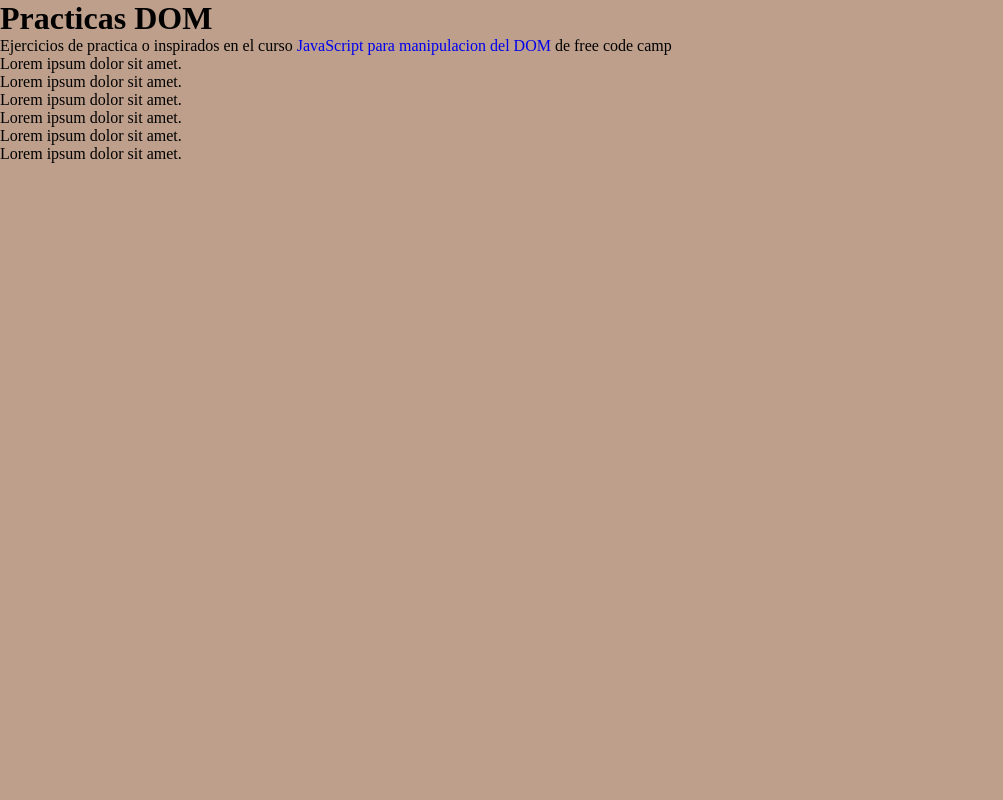
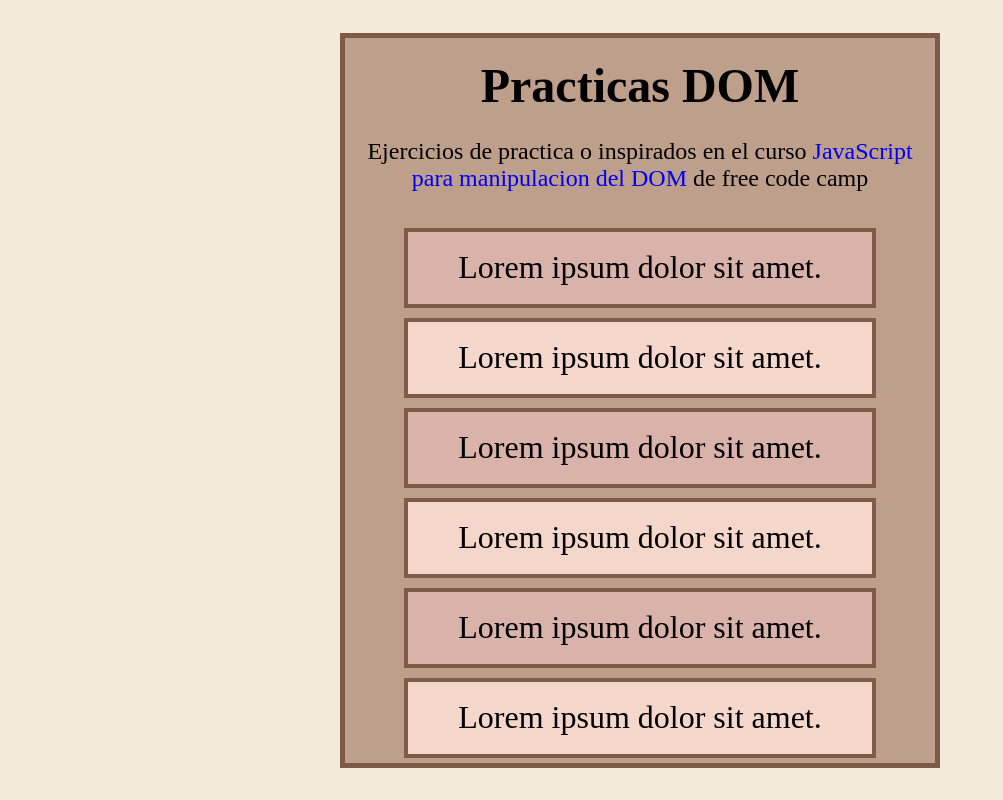
Before and after one commit to ClaraWallach/practicasDOM, a plain HTML site: page index.html in a window 1280 px wide. Shown: the whole page, without its empty margins (0-1003 px from the left). Drawn offline with Linux system fonts and the light colour scheme.

Commit message:
html y estilos base

```diff
--- a/index.html
+++ b/index.html
@@ -8,15 +8,17 @@
     <script src="script.js"></script>
 </head>
 <body>
-    <h1>Practicas DOM</h1>
-    <p>Ejercicios de practica o inspirados en el curso <a href="https://www.youtube.com/watch?v=koiPxFFiqJ4&t=3004s">JavaScript para manipulacion del DOM</a> de free code camp</p>
-    <ul>
-        <li>Lorem ipsum dolor sit amet.</li>
-        <li>Lorem ipsum dolor sit amet.</li>
-        <li>Lorem ipsum dolor sit amet.</li>
-        <li>Lorem ipsum dolor sit amet.</li>
-        <li>Lorem ipsum dolor sit amet.</li>
-        <li>Lorem ipsum dolor sit amet.</li>
+    <div id="contenedor">
+        <h1>Practicas DOM</h1>
+        <p>Ejercicios de practica o inspirados en el curso <a href="https://www.youtube.com/watch?v=koiPxFFiqJ4&t=3004s">JavaScript para manipulacion del DOM</a> de free code camp</p>
+        <ul>
+            <li class="fondo-oscuro">Lorem ipsum dolor sit amet.</li>
+            <li class="fondo-claro">Lorem ipsum dolor sit amet.</li>
+            <li class="fondo-oscuro">Lorem ipsum dolor sit amet.</li>
+            <li class="fondo-claro">Lorem ipsum dolor sit amet.</li>
+            <li class="fondo-oscuro">Lorem ipsum dolor sit amet.</li>
+            <li class="fondo-claro">Lorem ipsum dolor sit amet.</li>
     </ul>
+    </div>
 </body>
 </html>
--- a/styles.css
+++ b/styles.css
@@ -22,8 +22,78 @@
 	text-decoration: none;
 	border: none;
 	outline: none;
+	box-sizing: border-box;
 }
 
 body{
+	background-color: #F2EBDC;
+	display: flex;
+	align-items: center;
+	justify-content: center;
+	height: 100vh; /*100% de la altura de la ventana */
+	text-align: center;
+}
+
+#contenedor{
+	display: flex;
+	flex-direction: column;
+	justify-content: center;
+	align-items: center;
+	min-height: 80vh;
+	width: 80vh;
+	max-width: 600px; /*si la pantalla en la que se ve es muy ancho no se estira demasiado*/
 	background-color: #BD9F8B;
+	border: 5px solid #7D5B47
 }
+
+
+h1{
+	font-size: 3rem;
+	width: 100%; /*toda la altura del contendor h1*/
+	margin: 20px 10px; /*(arriba/abajo  costados)*/
+}
+
+p{
+	font-size: 1.5rem;
+	width: 100%;
+	height: 80px;
+	margin: 5px 0; /*(arriba/abajo  costados)*/
+	text-align: center;
+}
+
+a:visited{
+	color: black;
+}
+
+a:hover{
+	background-color: #7D5B47;
+}
+
+ul{
+	width: 100%;
+	height: 100%;
+	display: flex;
+	flex-direction: column;
+	justify-content: center;
+	align-items: center;
+}
+
+li{
+	font-size: 2rem;
+	display: flex;
+	justify-content: center;
+	align-items: center;
+	width: 80%;
+	height: 80px;
+	margin:5px 0; /*(arriba/abajo  costados)*/
+	border: 4px solid #7D5B47;
+}
+
+
+.fondo-oscuro{
+	background-color: #D9B2A9;
+}
+
+.fondo-claro{
+	background-color: #F5D6CA;
+}
```
